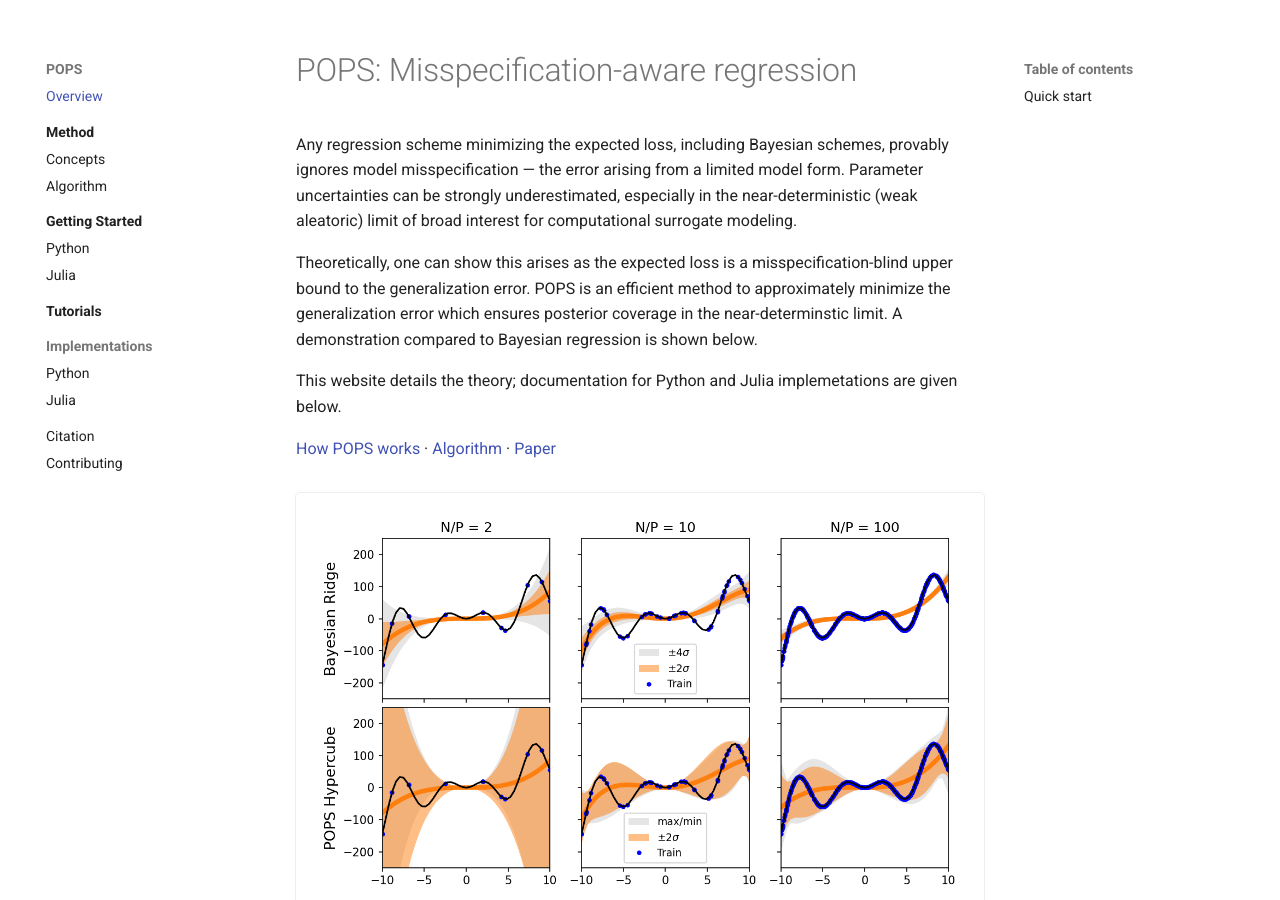
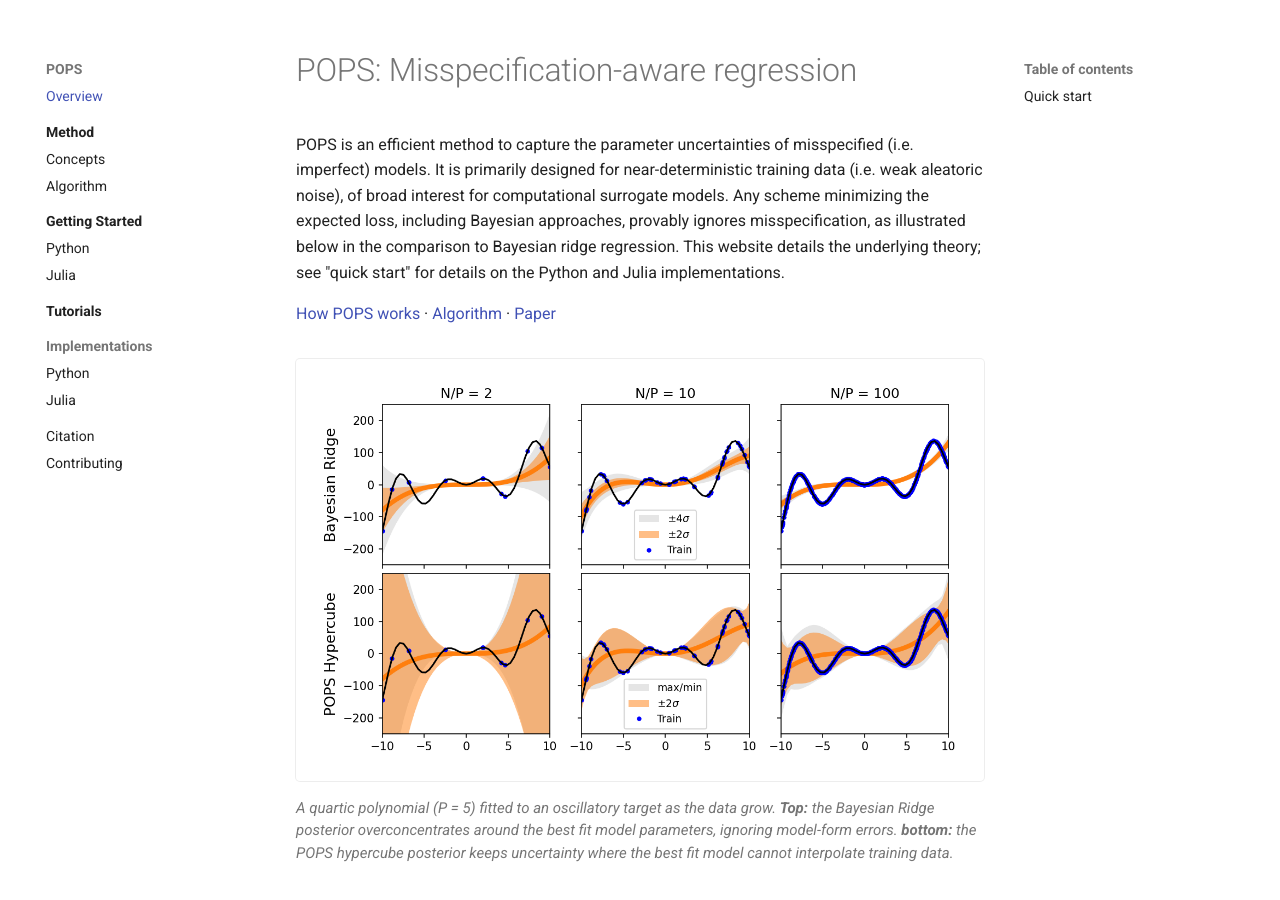
Before and after one commit to POPS-UQ/POPS-UQ.github.io, an MkDocs documentation site: the page built from docs/index.md, in a window 1280 px wide and 900 px high. Built offline with MkDocs 1.6.1 and Material for MkDocs 9.7.7, drawn with Linux system fonts in a browser that asks for light colours.

Commit message:
short intro

```diff
--- a/docs/index.md
+++ b/docs/index.md
@@ -1,9 +1,5 @@
 # POPS: Misspecification-aware regression
-Any regression scheme minimizing the expected loss, including Bayesian schemes, provably ignores model misspecification — the error arising from a limited model form. Parameter uncertainties can be strongly underestimated, especially in the near-deterministic (weak aleatoric) limit of broad interest for computational surrogate modeling.
-
-Theoretically, one can show this arises as the expected loss is a misspecification-blind upper bound to the generalization error. POPS is an efficient method to approximately minimize the generalization error which ensures posterior coverage in the near-determinstic limit. A demonstration compared to Bayesian regression is shown below.
-
-This website details the theory; documentation for Python and Julia implemetations are given below.
+POPS is an efficient method to capture the parameter uncertainties of misspecified (i.e. imperfect) models. It is primarily designed for near-deterministic training data (i.e. weak aleatoric noise), of broad interest for computational surrogate models. Any scheme minimizing the expected loss, including Bayesian approaches, provably ignores misspecification, as illustrated below in the comparison to Bayesian ridge regression. This website details the underlying theory; see "quick start" for details on the Python and Julia implementations.
 
 [How POPS works](method/index.md) ·
 [Algorithm](method/algorithm.md) ·
```
